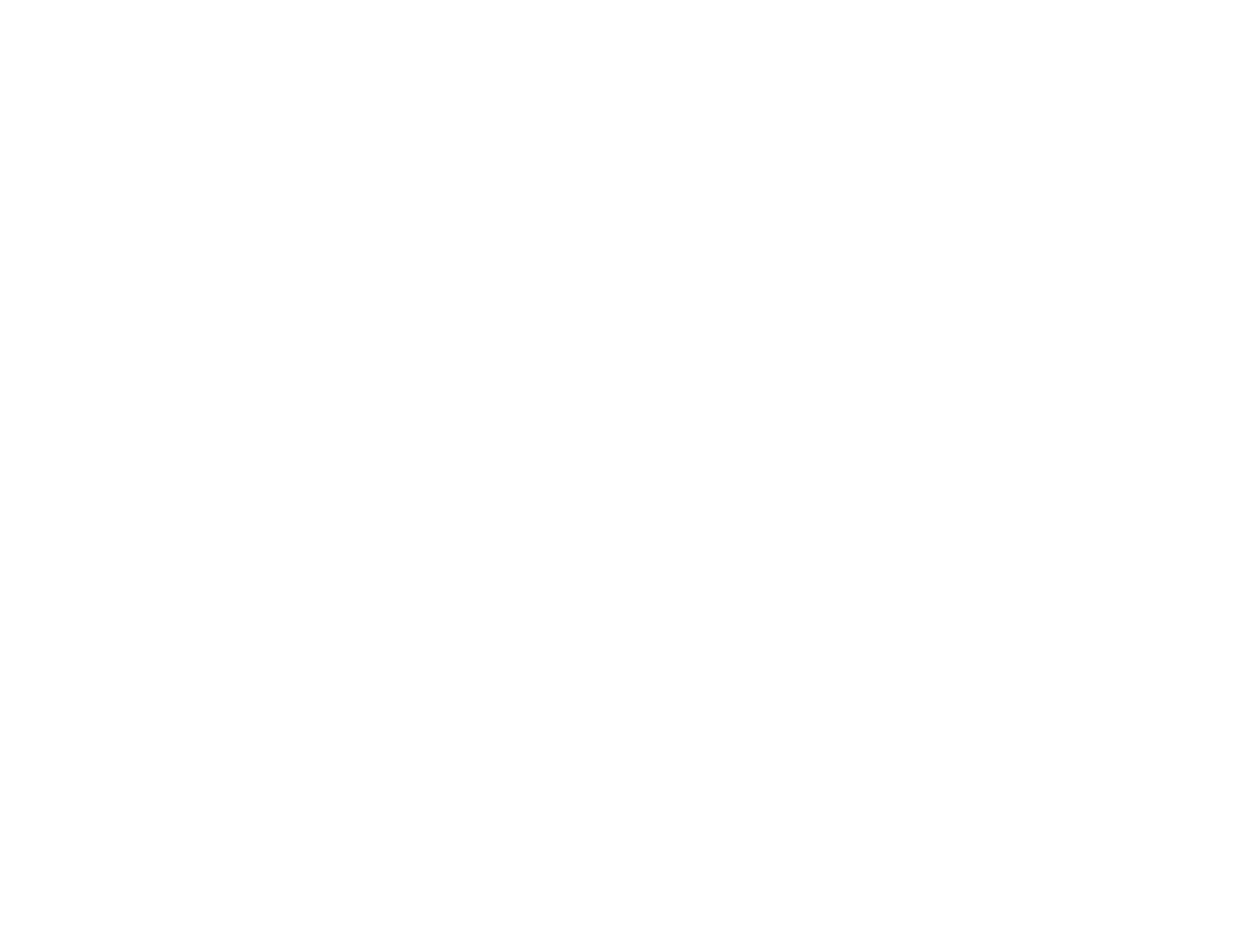
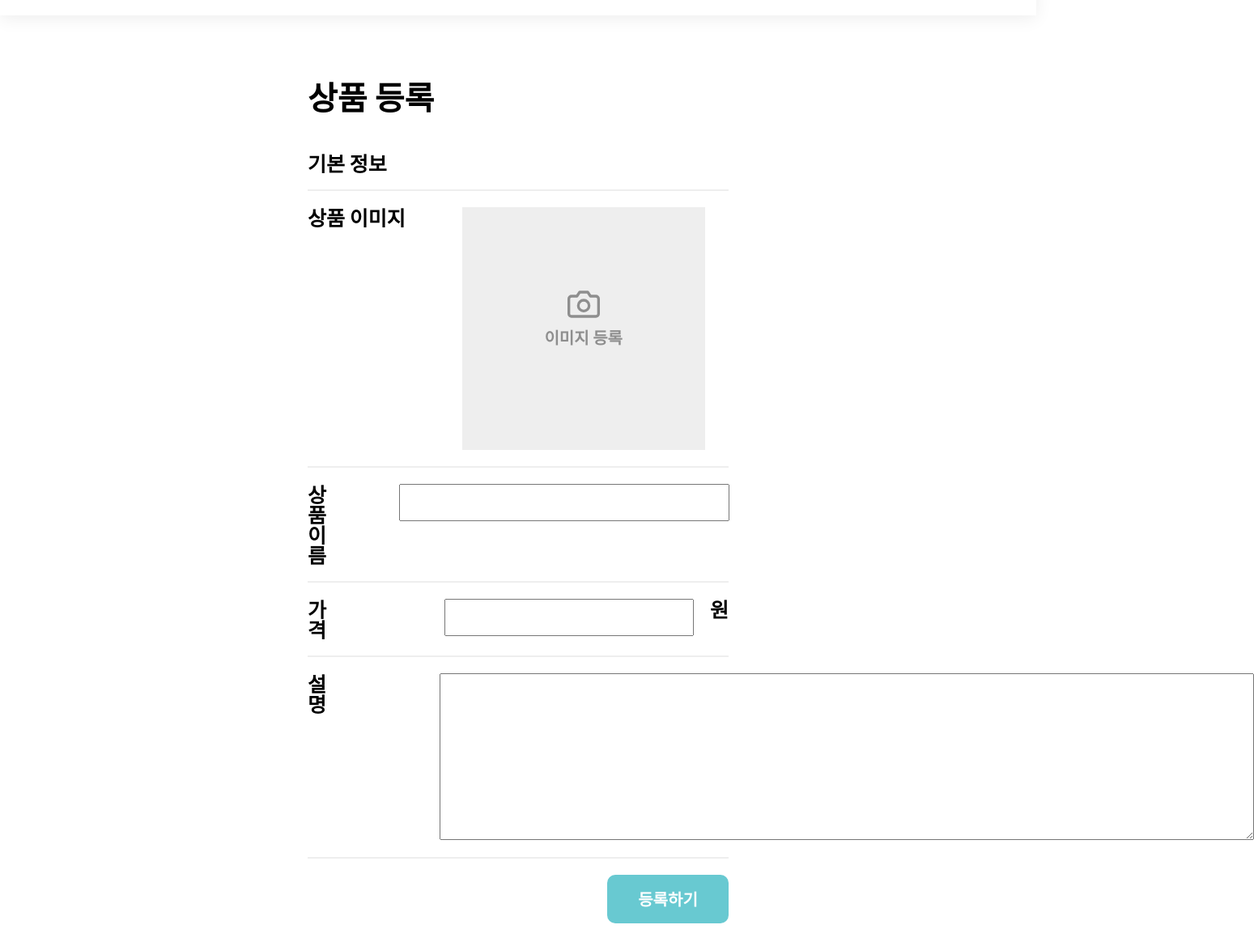
Before and after one commit to SSURental/Client, a React (Create React App) app: page /rent/eroll in a window 1280 px wide. Before the commit this address had no page. Shown: the part 101-1270 px from the top of the page at 81% size, 1549 px wide, since content can reach past the window. Before the commit the page ends 800 px from the top, so only its background shows below. Built offline with nearby package versions, Linux system fonts and the light colour scheme.

Commit message:
productEnroll ui complete

```diff
--- a/src/app.css
+++ b/src/app.css
@@ -807,3 +807,160 @@
 .productReviewContainer {
   margin-bottom: 70px;
 }
+
+/* 상품 등록 창 */
+
+.productEnrollTitle {
+  font-size: 40px;
+  font-weight: bold;
+  color: black;
+  margin-top: 80px;
+}
+
+.productEnrollMiniTitle {
+  margin-top: 50px;
+  font-size: 25px;
+  font-weight: bold;
+  color: black;
+}
+
+.productEnrollSidebar {
+  margin-top: 20px;
+  width: 100%;
+  height: 2px;
+  background-color: #eeeeee;
+}
+
+.productEnrollImageContatiner {
+  display: flex;
+}
+
+.productEnrollImageTitle {
+  margin-top: 20px;
+  font-size: 25px;
+  font-weight: bold;
+  color: black;
+}
+
+.productEnrollImageInput {
+  margin-top: 20px;
+  margin-left: 70px;
+  width: 300px;
+  height: 300px;
+  background-color: #eeeeee;
+}
+
+.productEnrollImageInputText {
+  margin-top: 10px;
+  text-align: center;
+  font-size: 20px;
+  font-weight: bold;
+  color: #8e8e8e;
+}
+
+.productEnrollImageIcon {
+  text-align: center;
+  margin-top: 100px;
+}
+
+.productEnrollNameContainer {
+  display: flex;
+}
+
+.productEnrollNameTitle {
+  margin-top: 20px;
+  font-size: 25px;
+  font-weight: bold;
+  color: black;
+}
+
+.productEnrollNameInput {
+  margin-top: 20px;
+  margin-left: 90px;
+}
+
+#productEnrollNameInput {
+  font-size: 20px;
+  font-family: "Noto Sans KR";
+  height: 40px;
+  width: 400px;
+}
+
+.productEnrollPriceContainer {
+  display: flex;
+}
+
+.productEnrollPriceTitle {
+  margin-top: 20px;
+  font-size: 25px;
+  font-weight: bold;
+  color: black;
+}
+
+.productEnrollPriceInput {
+  margin-top: 20px;
+  margin-left: 140px;
+  margin-right: 20px;
+}
+
+#productEnrollPriceInput {
+  font-size: 20px;
+  font-family: "Noto Sans KR";
+  height: 40px;
+  width: 300px;
+}
+
+.productEnrollDetailContainer {
+  display: flex;
+}
+
+.productEnrollDetailTitle {
+  margin-top: 20px;
+  font-size: 25px;
+  font-weight: bold;
+  color: black;
+}
+
+.productEnrollDetailInput {
+  margin-top: 20px;
+  margin-left: 140px;
+  margin-right: 20px;
+}
+
+#productEnrollDetailInput {
+  font-size: 20px;
+  font-family: "Noto Sans KR";
+  height: 200px;
+  width: 1000px;
+}
+
+.productEnrollBtnContainer {
+  display: flex;
+  margin-top: 20px;
+}
+
+.productEnrollBtn {
+  margin-left: auto;
+  margin-bottom: 50px;
+  width: 150px;
+  height: 60px;
+  text-align: center;
+  line-height: 60px;
+  background-color: #68c9d1;
+  color: #ffffff;
+  font-style: normal;
+  font-weight: bold;
+  font-size: 20px;
+  border-radius: 10px;
+}
+
+#productEnrollBtn {
+  border: none;
+  background-color: #68c9d1;
+  color: #ffffff;
+  font-style: normal;
+  font-weight: bold;
+  font-size: 20px;
+  font-family: "Noto Sans KR";
+  cursor: pointer;
+}
--- a/src/app.jsx
+++ b/src/app.jsx
@@ -7,6 +7,7 @@
 import Board from "./pages/board";
 import Chat from "./pages/chat";
 import Product from "./components/product";
+import ProductEnroll from "./pages/productEnroll";
 
 function App() {
   return (
@@ -20,6 +21,7 @@
           <Route exact path="/board" element={<Board />}></Route>
           <Route exact path="/chat" element={<Chat />}></Route>
           <Route exact path="/product" element={<Product />}></Route>
+          <Route exact path="/rent/eroll" element={<ProductEnroll />}></Route>
         </Routes>
       </BrowserRouter>
     </>
--- /dev/null
+++ b/src/pages/productEnroll.jsx
@@ -0,0 +1,55 @@
+import React from "react";
+import Navbar from "../components/navbar";
+import { FiCamera } from "react-icons/fi";
+
+const ProductEnroll = () => {
+  return (
+    <div className="TotalPage">
+      <Navbar />
+      <div className="Page">
+        <div className="productEnrollTitle">상품 등록</div>
+        <div className="productEnrollMiniTitle">기본 정보</div>
+        <div className="productEnrollSidebar"></div>
+        <div className="productEnrollImageContatiner">
+          <div className="productEnrollImageTitle">상품 이미지</div>
+          <div className="productEnrollImageInput">
+            <div className="productEnrollImageIcon">
+              <FiCamera color="#8e8e8e" size="40px" />
+              <div className="productEnrollImageInputText">이미지 등록</div>
+            </div>
+          </div>
+        </div>
+        <div className="productEnrollSidebar"></div>
+        <div className="productEnrollNameContainer">
+          <div className="productEnrollNameTitle">상품 이름</div>
+          <div className="productEnrollNameInput">
+            <input id="productEnrollNameInput" type="text"></input>
+          </div>
+        </div>
+        <div className="productEnrollSidebar"></div>
+        <div className="productEnrollPriceContainer">
+          <div className="productEnrollPriceTitle">가격</div>
+          <div className="productEnrollPriceInput">
+            <input id="productEnrollPriceInput" type="text"></input>
+          </div>
+          <div className="productEnrollPriceTitle">원</div>
+        </div>
+        <div className="productEnrollSidebar"></div>
+        <div className="productEnrollDetailContainer">
+          <div className="productEnrollDetailTitle">설명</div>
+          <div className="productEnrollDetailInput">
+            <textarea id="productEnrollDetailInput"></textarea>
+          </div>
+        </div>
+        <div className="productEnrollSidebar"></div>
+        <div className="productEnrollBtnContainer">
+          <div className="productEnrollBtn">
+            <input id="productEnrollBtn" type="submit" value="등록하기" />
+          </div>
+        </div>
+      </div>
+    </div>
+  );
+};
+
+export default ProductEnroll;
--- a/src/pages/rent.jsx
+++ b/src/pages/rent.jsx
@@ -2,9 +2,12 @@
 import Navbar from "../components/navbar";
 import { FaListAlt } from "react-icons/fa";
 import ProductBoxAll from "../components/productBoxAll";
+import { useNavigate } from "react-router-dom";
 
 const Rent = () => {
   const [isClicked, setIsClicked] = useState(true);
+
+  const navigate = useNavigate();
 
   const products = [
     { index: "1", title: "우산", price: "1000원", state: true },
@@ -23,7 +26,18 @@
 
   return (
     <div className="totalPage">
-      {isClicked === false ? <div className="rentPostBtn">+</div> : <></>}
+      {isClicked === false ? (
+        <div
+          className="rentPostBtn"
+          onClick={() => {
+            navigate("/rent/eroll");
+          }}
+        >
+          +
+        </div>
+      ) : (
+        <></>
+      )}
       <Navbar />
       <div className="Page">
         <div className="rentTitle">
```
